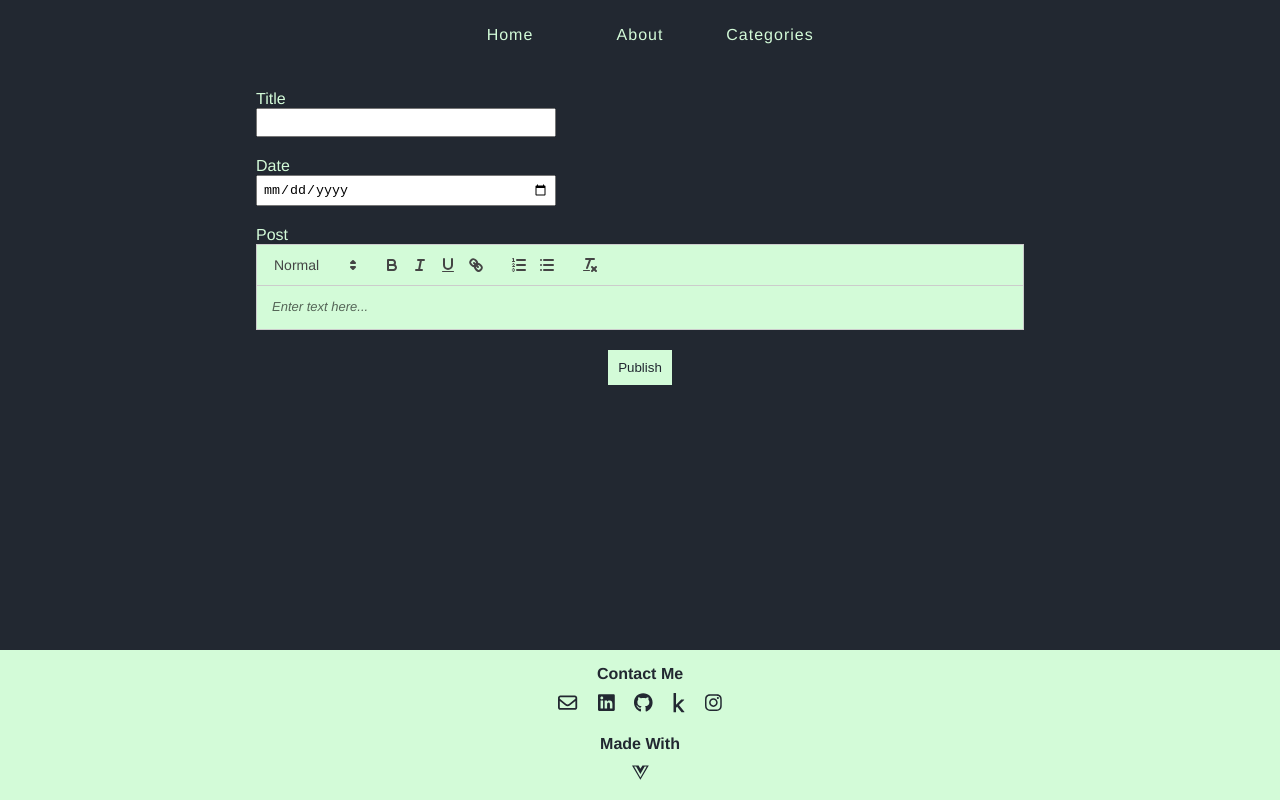
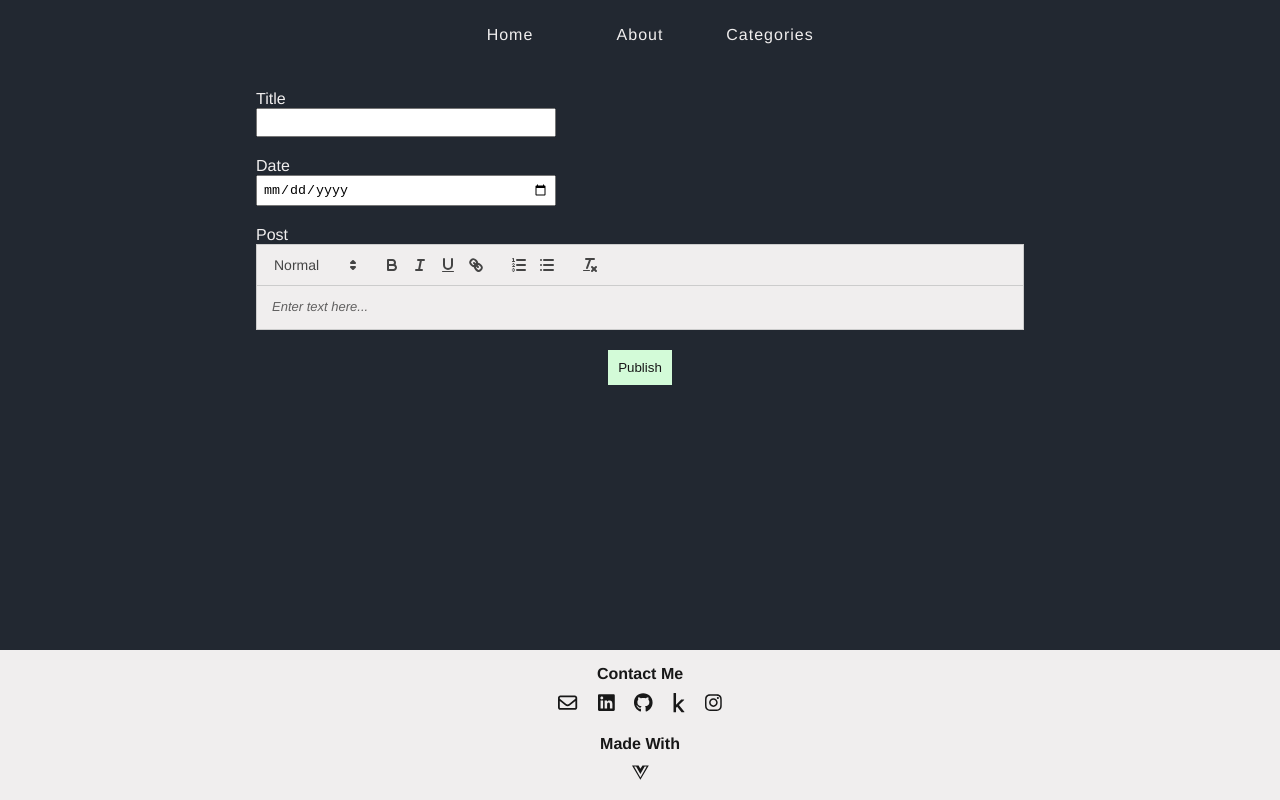
Before and after one commit to rakkaalhazimi/Vue-Blogspot, a Vue app: page /post/create in a window 1280 px wide. Built offline with nearby package versions, Linux system fonts and the light colour scheme.

Commit message:
add text color and replace

```diff
--- a/src/static/blog.css
+++ b/src/static/blog.css
@@ -15,13 +15,13 @@
     width: var(--card-width);
     height: var(--card-height);
     background-color: var(--dominant);
-    color: var(--complement);
+    color: var(--text-dark);
 }
 
 .blog-card:hover {
     /* box-shadow: 0px 2px 5px 1px var(--accent); */
     background-color: var(--complement);
-    color: var(--dominant);
+    color: var(--text-light);
     transition: all 0.5s ease;
 }
 
@@ -31,7 +31,7 @@
 /* BlogPost */
 .blog-post {
     margin: var(--side-margin) var(--side-margin);
-    color: var(--complement);
+    color: var(--text-dark);
 }
 
 .blog-title {
@@ -62,8 +62,8 @@
 
 #editor,
 .ql-toolbar {
-    background-color: var(--complement);
-    color: var(--dominant);
+    background-color: var(--text-dark);
+    color: var(--text-light);
 }
 
 /*  */
--- a/src/static/button.css
+++ b/src/static/button.css
@@ -1,7 +1,7 @@
 .add-blog-btn {
     padding: var(--medium-padding);
     background-color: var(--complement);
-    color: var(--dominant);
+    color: var(--text-light);
     font-weight: bold;
     cursor: pointer;
 }
@@ -9,6 +9,6 @@
 .post-publish-btn {
     padding: var(--medium-padding);
     background-color: var(--complement);
-    color: var(--dominant);
+    color: var(--text-light);
     cursor: pointer;
 }
--- a/src/static/section.css
+++ b/src/static/section.css
@@ -13,7 +13,7 @@ nav a {
     height: var(--navbar-link-height);
     line-height: var(--navbar-link-height);
     letter-spacing: 1px;
-    color: var(--complement);
+    color: var(--text-dark);
 }
 
 nav a.router-link-exact-active {
@@ -22,7 +22,7 @@ nav a.router-link-exact-active {
 
 nav a:hover {
     background-color: var(--complement);
-    color: var(--dominant);
+    color: var(--text-light);
     transition: all 0.5s ease;
 }
 
@@ -39,7 +39,7 @@ header {
     justify-content: center;
     height: 30vh;
     background-color: var(--dominant);
-    color: var(--complement);
+    color: var(--text-dark);
 }
 
 /*  */
@@ -48,8 +48,8 @@ header {
 footer {
     margin-top: auto;
     padding: var(--big-padding);
-    background-color: var(--complement);
-    color: var(--dominant);
+    background-color: var(--text-dark);
+    color: var(--text-light);
 }
 
 .contact-container {
@@ -71,7 +71,7 @@ footer {
 
 .contact-icon-item>a,
 .made-with-icon-item>a {
-    color: var(--dominant);
+    color: var(--text-light);
     font-size: var(--icon-size);
 }
 
--- a/src/static/settings.css
+++ b/src/static/settings.css
@@ -2,6 +2,8 @@
   --dominant: #222831;
   --complement: #D3FBD8;
   --accent: #00C6B9;
+  --text-dark: #f0eeee;
+  --text-light: #181818;
 
   --text-margin: 20px;
   --side-margin: 5vw;
@@ -69,6 +71,6 @@ ul {
   min-height: 100vh;
   font-family: Avenir, Helvetica, Arial, sans-serif;
   background-color: var(--dominant);
-  color: var(--complement);
+  color: var(--text-dark);
   text-align: center;
 }
```
